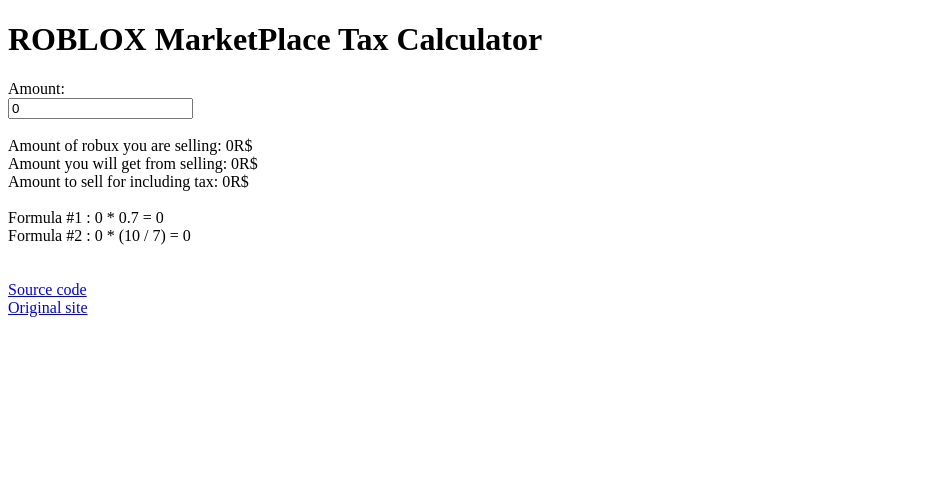
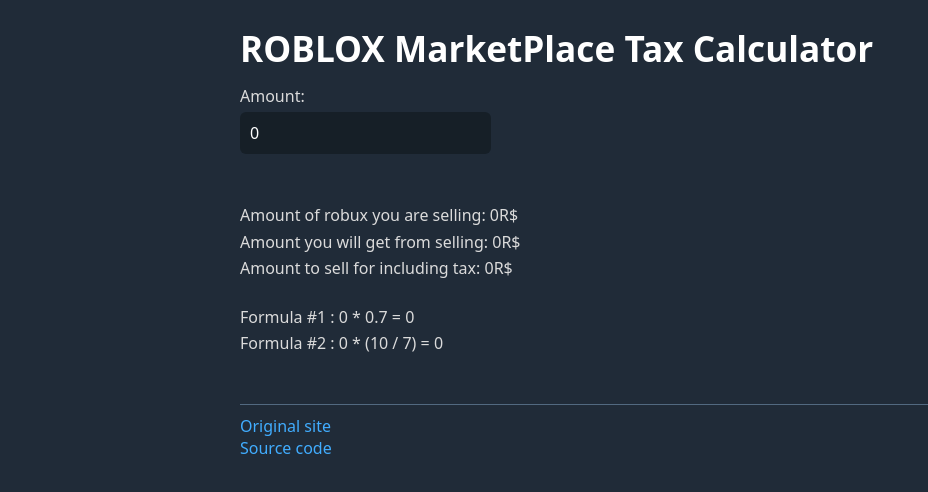
Before and after one commit to xhayper/roblox-tax-calculator, a Nuxt app: page / in a window 1280 px wide. Shown: the top 492 px of the page, without its empty margins (0-928 px from the left). Built offline with nearby package versions, Linux system fonts and the light colour scheme.

Commit message:
feat: add water.css

```diff
--- a/app.vue
+++ b/app.vue
@@ -24,16 +24,18 @@
     <br>
     <br>
     <footer>
+      <a href="https://roblox-tax-calculator.moopro2.repl.co/" target="_blank" rel="noreferrer noopener">Original
+        site</a>
+      <br>
       <a href="https://github.com/xhayper/roblox-tax-calculator/" target="_blank" rel="noreferrer noopener">Source
         code</a>
-      <br>
-      <a href="https://roblox-tax-calculator.moopro2.repl.co/" target="_blank" rel="noreferrer noopener">Original
-        site</a>
     </footer>
   </div>
 </template>
 
 <script setup lang="ts">
+import "water.css/out/dark.min.css";
+
 const amount = useState("amount", () => 0);
 
 const clamp = (value: number, min: number, max: number): number => Math.min(Math.max(value, min), max);
--- a/package.json
+++ b/package.json
@@ -10,7 +10,8 @@
   "devDependencies": {
     "nuxt": "3.0.0",
     "typescript": "^4.9.4",
-    "vue-tsc": "^1.0.13"
+    "vue-tsc": "^1.0.13",
+    "water.css": "^2.1.1"
   },
   "packageManager": "yarn@3.3.0"
 }
```
Also changed, not shown: 1 other file (tests, documents, lock files or other folders).
